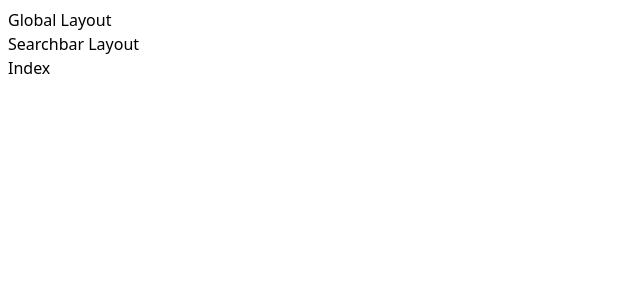
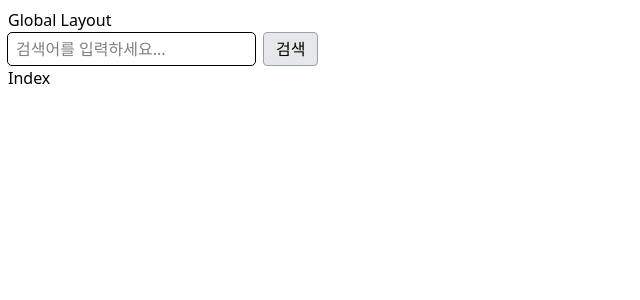
Before and after one commit to yeonwoochoi/nextjs-cinema-app, a Next.js app: page / in a window 1280 px wide. Shown: the top 300 px of the page, without its empty margins (0-640 px from the left). Built offline with nearby package versions, Linux system fonts and the light colour scheme.

Commit message:
feat: add search bar component and add it in layout

```diff
--- a/src/app/(with-searchbar)/layout.tsx
+++ b/src/app/(with-searchbar)/layout.tsx
@@ -1,9 +1,12 @@
 import {ReactNode} from "react";
+import Searchbar from "../../components/searchbar";
 
 export default function SearchLayout ({children}: {children: ReactNode}) {
   return (
     <>
-      <div>Searchbar Layout</div>
+      <div>
+        <Searchbar />
+      </div>
       <div>{children}</div>
     </>
   )
--- /dev/null
+++ b/src/components/searchbar.tsx
@@ -0,0 +1,46 @@
+"use client"
+
+import { useRouter, useSearchParams } from "next/navigation";
+import { ChangeEvent, KeyboardEvent, useEffect, useState } from "react";
+
+export default function Searchbar() {
+  const router = useRouter()
+  const searchParams = useSearchParams()
+  const [search, setSearch] = useState("")
+
+  const q = searchParams.get("q")
+
+  useEffect(() => {
+    setSearch(q || "")
+  }, [q])
+
+  const onChangeSearch = (e: ChangeEvent<HTMLInputElement>) => {
+    setSearch(e.target.value)
+  }
+
+  const onSubmit = () => {
+    if (!search || q === search) return
+    router.push(`/search?q=${search}`)
+  }
+
+  const onKeyDown = (e: KeyboardEvent<HTMLInputElement>) => {
+    if (e.key === "Enter") {
+      onSubmit()
+    }
+  }
+
+  return (
+    <div>
+      <input
+        type="text"
+        placeholder="검색어를 입력하세요..."
+        value={search}
+        onChange={onChangeSearch}
+        onKeyDown={onKeyDown}
+        className="px-2 py-1 outline rounded focus:outline-none focus:ring-2 focus:ring-blue-500"
+
+      />
+      <button onClick={onSubmit} className="ml-2 px-3 py-1 bg-gray-200 text-black border-1 border-gray-400 rounded hover:bg-gray-400">검색</button>
+    </div>
+  )
+}
```
